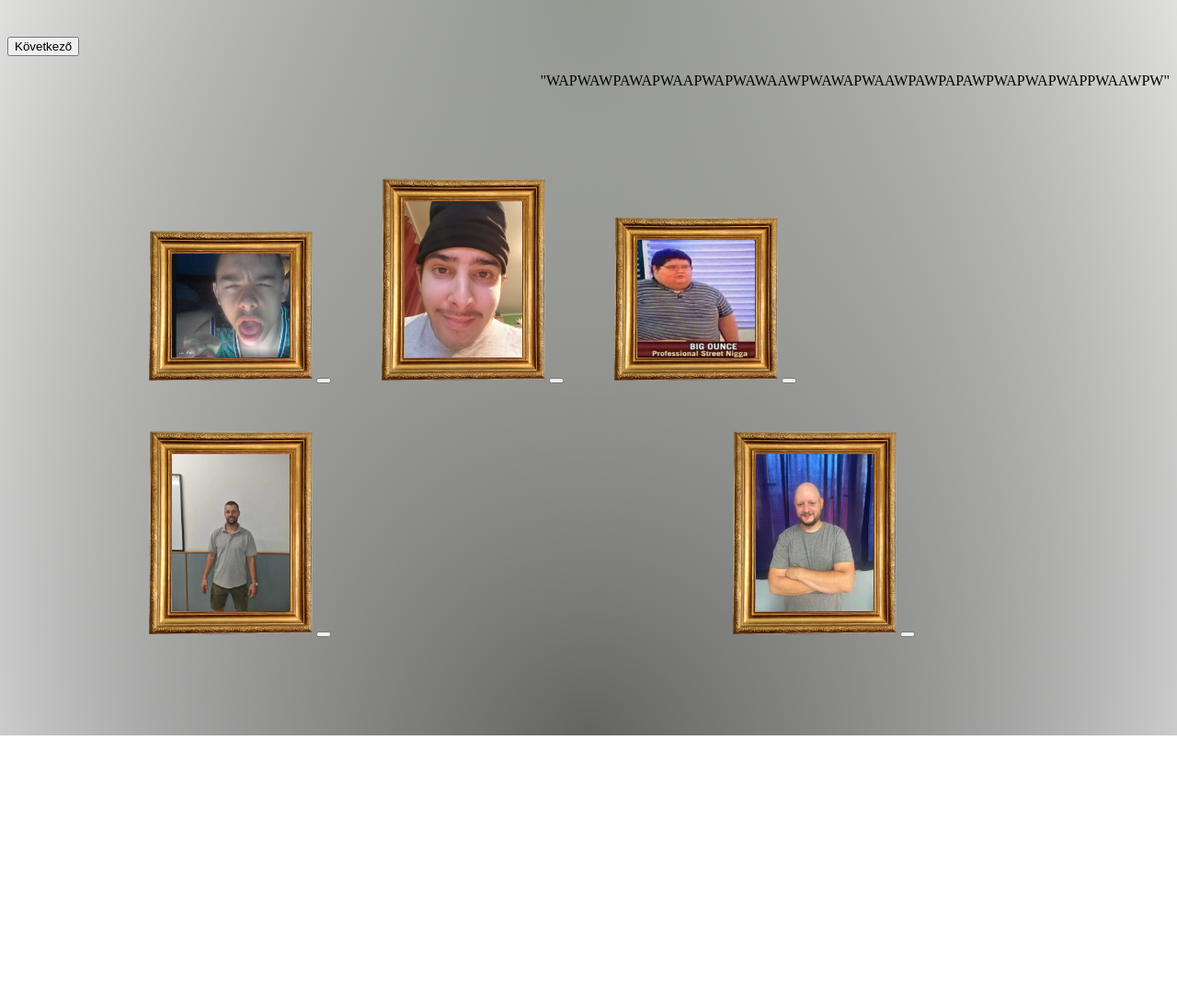
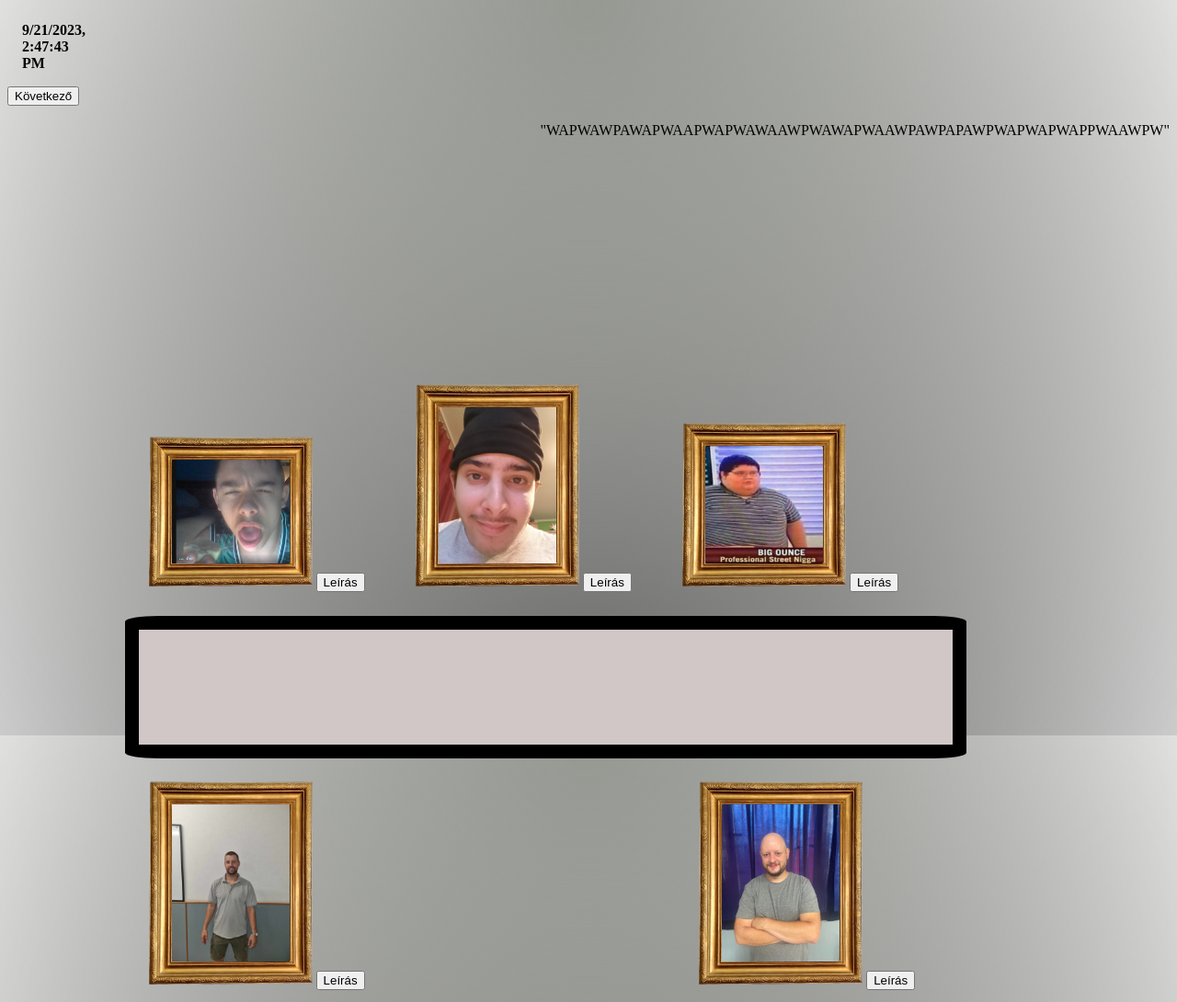
Before and after one commit to Dani-frog/BitFarago, a plain HTML site: page kemenysepro.html in a window 1280 px wide. Shown: the whole page at 92% size. Before the commit the page ends 800 px from the top, so only its background shows below. Drawn offline with Linux system fonts and the light colour scheme.

Commit message:
szövegdoboz

```diff
--- a/kemenysepro.html
+++ b/kemenysepro.html
@@ -4,7 +4,7 @@
     <meta charset="UTF-8">
     <meta name="viewport" content="width=device-width, initial-scale=1.0">
     <link rel="stylesheet" href="kemenyseprostyle.css">
-    <script src="script.js" defer></script>
+    <script src="kemenyseproscript.js" defer></script>
     <title>Bitfaragó</title>
 
 </head>
@@ -12,16 +12,17 @@
     <div id="Time"></div>
     <div id="Bemutatkozas">
             <div id="Kep1" class="BKep" ><img class="Onkep" src="Kepek/Dani.png" alt="Daniról kép">
-                <button></button></div>
+                <input type="button" value="Leírás" onclick="Leiras(1)" ></div>
             <div id="Kep2" class="BKep" ><img class="Onkep" src="Kepek/Boti.png" alt="Botiról kép">
-                <button></button></div>
+                <input type="button" value="Leírás" onclick="Leiras(2)" ></div>
             <div id="Kep3" class="BKep" ><img class="Onkep" src="Kepek/Alex.png" alt="Alexről kép">
-                <button></button></div>
+                <input type="button" value="Leírás" onclick="Leiras(3)" ></div>
+                <div id="Leiras"></div>
                 <div id="Tanarok">
                     <div id="Kep4" class="BKep" ><img class="Onkep" src="Kepek/SzabDan.jpg" alt="Szabó Dánielről kép">
-                        <button></button></div>
+                        <input type="button" value="Leírás" onclick="Leiras(4)" ></div>
                     <div id="Kep5" class="BKep" ><img class="Onkep" src="Kepek/Szem.jpg" alt="Szabó Emánuelről kép">
-                        <button></button></div>
+                        <input type="button" value="Leírás" onclick="Leiras(5)" ></div>
                 </div>
     </div>
 
--- a/kemenyseproscript.js
+++ b/kemenyseproscript.js
@@ -2,11 +2,29 @@
 var idozito;
 IdoKiiratas();
 idozito = setInterval(IdoKiiratas,1000);
+var megnyitva=false;
+
 
 function IdoKiiratas(){
     let Ma = new Date();
     let Most=Ma.toLocaleString();
     document.getElementById("Time").innerHTML = Most;
+}
+
+function Leiras(x)
+{
+    const leirasok=["adass","adassanyad","adassapad","adasstesod","adassmamádasdddddddddddddddddddddddddddddddddddddddddddddddddddddddddddddddddddddddddddddddddd<br>dddddddddddddddddddddddddddddddddddddddddddadassmamádasdddddddddddddddddddddddddddddddddddddddddddddddddddddddddddddddddddddddddddddddddddddddddddddddddddddddddddddddddddddddddddddadassmamádasdddddddddddddddddddddddddddddddddddddddddddddddddddddddddddddddddddddddddddddddddddddddddddddddddddddddddddddddddddddddddddddadassmamádasddddddddddddddddddddddddddddddddddddddddddddddddddddddddddddddddddddddddddddddddddddddddddddddddddddddddddddddddddddddddddddd"];
+
+    if (!megnyitva) {
+        megnyitva = true;
+        document.getElementById("Leiras").innerHTML=leirasok[x-1];
+    }
+    else{
+        megnyitva=false;
+        document.getElementById("Leiras").innerHTML="";
+    }
+
+
 }
 
 var i = 0;
--- a/kemenyseprostyle.css
+++ b/kemenyseprostyle.css
@@ -5,6 +5,15 @@ body{
     background-attachment: fixed;
     background-size: cover;
     position: relative;
+}
+
+#Leiras{
+    width: 100%;
+    height: 100%;
+    display: flex;
+    border-radius: 4%;
+    border: black solid 15px;
+    background-color: rgb(209, 199, 199);
 }
 
 #Time{
@@ -19,7 +28,7 @@ body{
     padding: 5vw;
     margin: 5vw;
     display: inline-block;
-
+    top: 20vw;
     height: 100%;
     position: absolute;
 }
```
